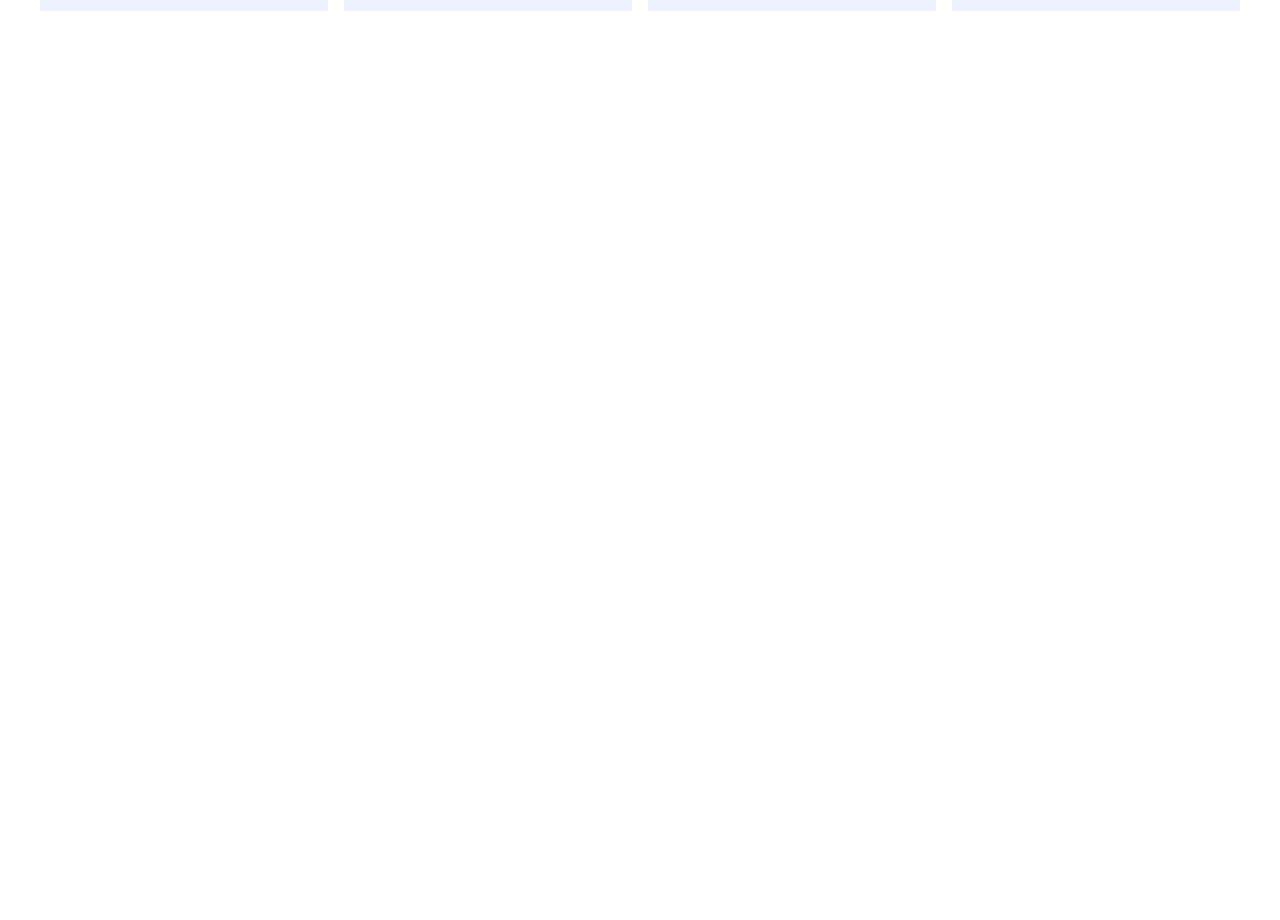
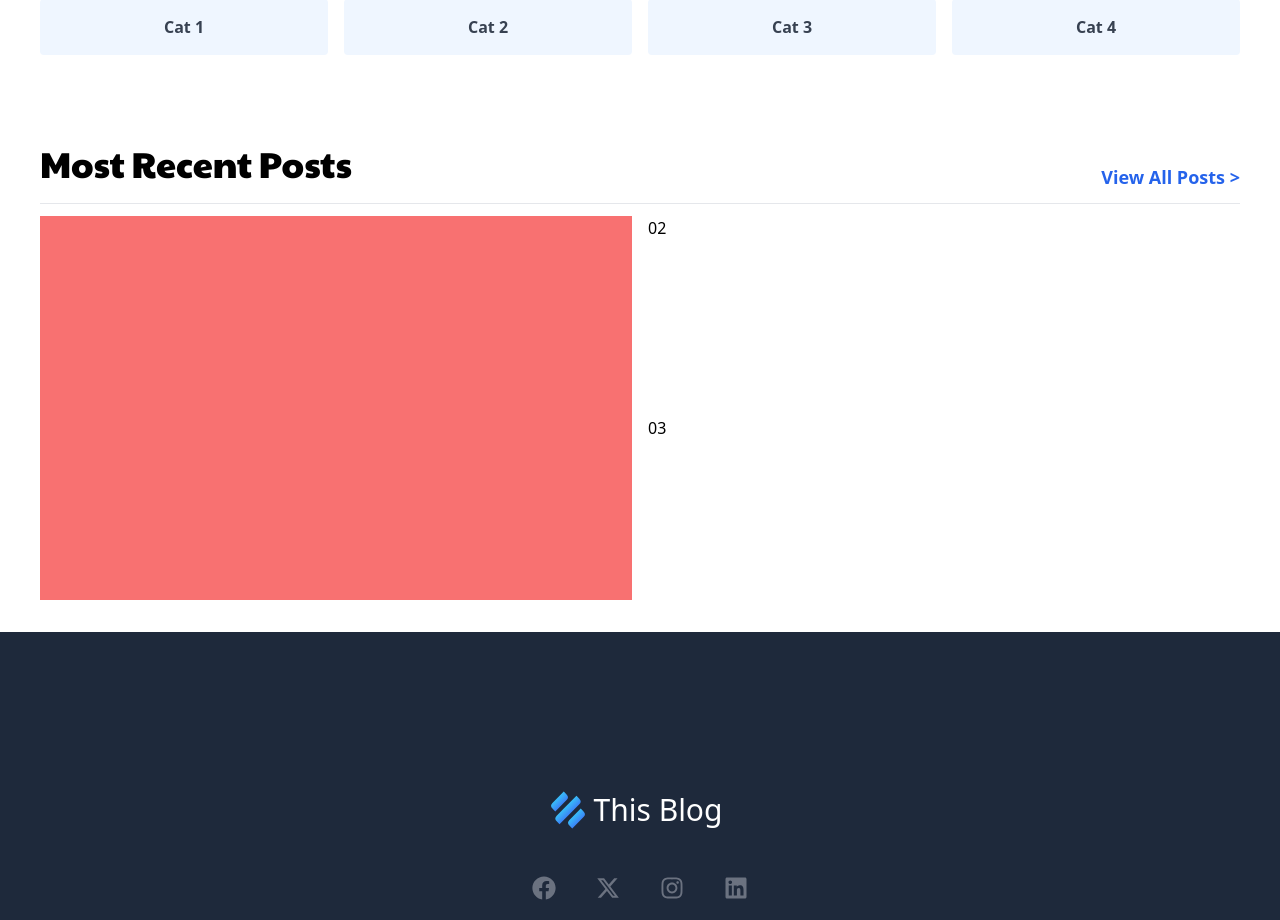
Before and after one commit to JoelMcMahon/9xb_blog, a Next.js app: page / in a window 1280 px wide. Shown: the part 460-1380 px from the top of the page. Before the commit the page ends 919 px from the top, so only its background shows below. Built offline with nearby package versions, Linux system fonts and the light colour scheme.

Commit message:
add footer to homepage

```diff
--- a/app/page.js
+++ b/app/page.js
@@ -1,12 +1,18 @@
 import Hero from "@/components/home/Hero";
+import MostRecentPosts from "@/components/home/MostRecentPosts";
+import Footer from "@/components/navigation/Footer";
 import SubNav from "@/components/navigation/SubNav";
 import Image from "next/image";
 
 export default function Home() {
   return (
-    <main className="py-8 px-5 md:px-10 2xl:px-32 flex min-h-screen flex-col">
-      <Hero />
-      <SubNav />
-    </main>
+    <>
+      <main className="py-8 px-5 md:px-10 2xl:px-32 flex min-h-screen flex-col">
+        <Hero />
+        <SubNav />
+        <MostRecentPosts />
+      </main>
+      <Footer />
+    </>
   );
 }
--- /dev/null
+++ b/components/articles/ArticleThumbail.js
@@ -0,0 +1,7 @@
+import React from "react";
+
+const ArticleThumbail = () => {
+  return <div>ArticleThumbail</div>;
+};
+
+export default ArticleThumbail;
--- a/components/home/Hero.js
+++ b/components/home/Hero.js
@@ -2,7 +2,7 @@ import React from "react";
 
 const Hero = () => {
   return (
-    <section className="flex flex-col items-start justify-center px-5 py-2">
+    <section className="flex flex-col items-start justify-center py-2">
       <h1 className="my-10 font-paytone text-5xl lg:text-6xl">
         This is The Blog
       </h1>
--- a/components/home/MostRecentPosts.js
+++ b/components/home/MostRecentPosts.js
@@ -1,7 +1,30 @@
+import Link from "next/link";
 import React from "react";
 
 const MostRecentPosts = () => {
-  return <div>MostRecentPosts</div>;
+  return (
+    <>
+      <section className="flex flex-col items-start justify-center">
+        <div className="flex justify-between items-end w-full">
+          <h2 className="my-2 font-paytone text-3xl lg:text-4xl">
+            Most Recent Posts
+          </h2>
+          <Link
+            className="font-semibold text-lg text-blue-600  hover:text-sky-400"
+            href=""
+          >{`View All Posts >`}</Link>
+        </div>
+        <hr className="bg-blue-300 w-full my-3"></hr>
+      </section>
+      <div className="grid grid-rows-2 grid-cols-2 grid-flow-col gap-4">
+        <div className="row-span-2 bg-red-400">
+          <div className="h-96"></div>
+        </div>
+        <div className="row-span-1 ">02</div>
+        <div className="row-span-1 ">03</div>
+      </div>
+    </>
+  );
 };
 
 export default MostRecentPosts;
--- /dev/null
+++ b/components/navigation/Footer.js
@@ -0,0 +1,47 @@
+import Link from "next/link";
+import React from "react";
+import { FaFacebook, FaLinkedin, FaInstagram } from "react-icons/fa";
+import { FaXTwitter } from "react-icons/fa6";
+
+const Footer = () => {
+  return (
+    <footer className="bg-slate-800 h-72 w-screen flex flex-col">
+      <div className="w-full mt-auto my-5">
+        <Link href="/" className="text-5xl flex items-center justify-center">
+          <div className="flex items-center justify-center transform rotate-45">
+            <div className="h-5 w-2 bg-gradient-to-r from-sky-400 to-blue-500  m-0.5 rounded-tr rounded-bl"></div>
+            <div className="h-8 w-2 bg-gradient-to-r from-sky-400 to-blue-500  m-0.5 rounded-tr rounded-bl"></div>
+            <div className="h-5 w-2 bg-gradient-to-r from-sky-400 to-blue-500  m-0.5 rounded-tr rounded-bl"></div>
+          </div>
+          <p className="m-2 text-3xl text-white">This Blog</p>
+        </Link>
+      </div>
+      <div className="flex items-center justify-center">
+        <ul className="flex items-center justify-center">
+          <li className="text-gray-500 text-2xl m-5 cursor-pointer">
+            <a href="https://www.facebook.com" target={"_blank"}>
+              <FaFacebook />
+            </a>
+          </li>
+          <li className="text-gray-500 text-2xl m-5 cursor-pointer">
+            <a href="https://www.x.com" target="_blank">
+              <FaXTwitter />
+            </a>
+          </li>
+          <li className="text-gray-500 text-2xl m-5 cursor-pointer">
+            <a href="https://www.instagram.com" target="_blank">
+              <FaInstagram />
+            </a>
+          </li>
+          <li className="text-gray-500 text-2xl m-5 cursor-pointer">
+            <a href="https://www.linkedin.com" target="_blank">
+              <FaLinkedin />
+            </a>
+          </li>
+        </ul>
+      </div>
+    </footer>
+  );
+};
+
+export default Footer;
--- a/components/navigation/MainNav.js
+++ b/components/navigation/MainNav.js
@@ -24,20 +24,20 @@ const MainNav = () => {
         </Link>
         <nav className="lg:mx-10 flex items-center justify-end flex-grow">
           <ul className="flex-grow items-center justify-center lg:flex hidden">
-            <li className="p-4 mx-2 hover:bg-indigo-50 rounded text-sm text-gray-500 cursor-pointer">
+            <li className="p-4 mx-2 hover:bg-blue-50 rounded text-sm text-gray-500 cursor-pointer">
               Most Recent
             </li>
-            <li className="p-4 mx-2 hover:bg-indigo-50 rounded text-sm text-gray-500 cursor-pointer">
+            <li className="p-4 mx-2 hover:bg-blue-50 rounded text-sm text-gray-500 cursor-pointer">
               All Posts
             </li>
-            <li className="p-4 mx-2 hover:bg-indigo-50 rounded text-sm text-gray-500 cursor-pointer">
+            <li className="p-4 mx-2 hover:bg-blue-50 rounded text-sm text-gray-500 cursor-pointer">
               Categories
             </li>
-            <li className="p-4 mx-2 hover:bg-indigo-50 rounded text-sm text-gray-500 cursor-pointer">
+            <li className="p-4 mx-2 hover:bg-blue-50 rounded text-sm text-gray-500 cursor-pointer">
               About
             </li>
           </ul>
-          <button className="p-4 mx-2 hover:bg-indigo-50 rounded text-sm text-gray-500 cursor-pointer hidden lg:inline-block">
+          <button className="p-4 mx-2 hover:bg-blue-50 rounded text-sm text-gray-500 cursor-pointer hidden lg:inline-block">
             Sign Up
           </button>
           <button className="px-8 py-3 mx-2 bg-blue-500  hover:bg-sky-400 rounded font-semibold text-white cursor-pointer hidden lg:inline-block">
@@ -53,16 +53,16 @@ const MainNav = () => {
       <div className="h-0.5 w-screen bg-gradient-to-l from-sky-300 to-blue-400"></div>
       {showMenu && (
         <menu className="text-center absolute w-screen lg:hidden">
-          <li className="py-5 bg-indigo-50  hover:bg-indigo-100 hover:text-sky-400 text-sm text-gray-500 cursor-pointer">
+          <li className="py-5 bg-blue-50  hover:bg-blue-100 hover:text-sky-400 text-sm text-gray-500 cursor-pointer">
             Most Recent
           </li>
-          <li className="py-5 bg-indigo-50   hover:bg-indigo-100 hover:text-sky-400 text-sm text-gray-500 cursor-pointer">
+          <li className="py-5 bg-blue-50   hover:bg-blue-100 hover:text-sky-400 text-sm text-gray-500 cursor-pointer">
             All Posts
           </li>
-          <li className="py-5 bg-indigo-50  hover:bg-indigo-100 hover:text-sky-400 text-sm text-gray-500 cursor-pointer">
+          <li className="py-5 bg-blue-50  hover:bg-blue-100 hover:text-sky-400 text-sm text-gray-500 cursor-pointer">
             About
           </li>
-          <li className="py-5 bg-indigo-50  hover:bg-indigo-100 hover:text-sky-400 text-sm text-gray-500 cursor-pointer">
+          <li className="py-5 bg-blue-50  hover:bg-blue-100 hover:text-sky-400 text-sm text-gray-500 cursor-pointer">
             Sign Up/Log In
           </li>
         </menu>
--- a/components/navigation/SubNav.js
+++ b/components/navigation/SubNav.js
@@ -2,18 +2,18 @@ import React from "react";
 
 const SubNav = () => {
   return (
-    <nav className="my-10">
+    <nav className="my-10 lg:my-20">
       <ul className="grid grid-cols-1 sm:grid-cols-2 lg:grid-cols-4 gap-4">
-        <li className="py-4 px-2  bg-indigo-50  hover:bg-indigo-100 hover:text-sky-400 hover:drop-shadow-md text-sm text-gray-700 font-semibold text-center cursor-pointer">
+        <li className="py-4 px-2  bg-blue-50  hover:bg-blue-100 hover:text-sky-400 hover:drop-shadow-md text-md text-gray-700 font-semibold text-center cursor-pointer rounded">
           Cat 1
         </li>
-        <li className="py-4 px-2  bg-indigo-50  hover:bg-indigo-100 hover:text-sky-400 hover:drop-shadow-md text-sm text-gray-700 font-semibold text-center cursor-pointer">
+        <li className="py-4 px-2  bg-blue-50  hover:bg-blue-100 hover:text-sky-400 hover:drop-shadow-md text-md text-gray-700 font-semibold text-center cursor-pointer rounded">
           Cat 2
         </li>
-        <li className="py-4 px-2  bg-indigo-50  hover:bg-indigo-100 hover:text-sky-400 hover:drop-shadow-md text-sm text-gray-700 font-semibold text-center cursor-pointer">
+        <li className="py-4 px-2  bg-blue-50  hover:bg-blue-100 hover:text-sky-400 hover:drop-shadow-md text-md text-gray-700 font-semibold text-center cursor-pointer rounded">
           Cat 3
         </li>
-        <li className="py-4 px-2  bg-indigo-50  hover:bg-indigo-100 hover:text-sky-400 hover:drop-shadow-md text-sm text-gray-700 font-semibold text-center cursor-pointer">
+        <li className="py-4 px-2  bg-blue-50  hover:bg-blue-100 hover:text-sky-400 hover:drop-shadow-md text-md text-gray-700 font-semibold text-center cursor-pointer rounded">
           Cat 4
         </li>
       </ul>
```
Also changed, not shown: package.json (+5 -4 lines), 1 other file (tests, documents, lock files or other folders).
